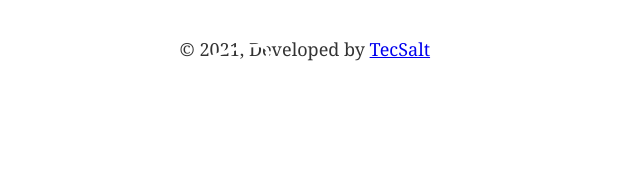
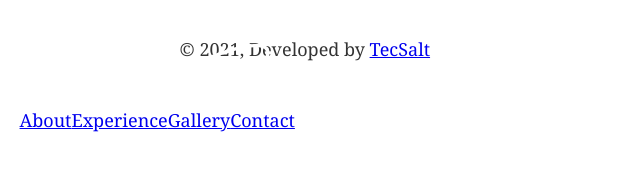
Before and after one commit to abisalde/gatsby-single-page, a Gatsby site: page / in a window 1280 px wide. Shown: the whole page, without its empty margins (0-640 px from the left). Built offline with nearby package versions, Linux system fonts and the light colour scheme; Gatsby itself is replaced by a stand-in of ours.

Commit message:
navigation bar

```diff
--- a/gatsby-config.js
+++ b/gatsby-config.js
@@ -29,8 +29,13 @@ module.exports = {
             },
         },
         `gatsby-plugin-gatsby-cloud`,
-    // this (optional) plugin enables Progressive Web App + Offline functionality
-    // To learn more, visit: https://gatsby.dev/offline
-    // `gatsby-plugin-offline`,
+        `gatsby-plugin-anchor-links`,
+        {
+            resolve: `gatsby-plugin-anchor-links`,
+            options: {
+                offset: -100,
+                duration: 500,
+            },
+        },
     ],
 }
--- a/package.json
+++ b/package.json
@@ -6,6 +6,7 @@
   "author": "Kyle Mathews <mathews.kyle@gmail.com>",
   "dependencies": {
     "gatsby": "^3.2.1",
+    "gatsby-plugin-anchor-links": "^1.2.1",
     "gatsby-plugin-gatsby-cloud": "^2.2.0",
     "gatsby-plugin-image": "^1.2.0",
     "gatsby-plugin-manifest": "^3.2.0",
--- a/src/components/header.js
+++ b/src/components/header.js
@@ -1,6 +1,7 @@
 import * as React from "react"
 import PropTypes from "prop-types"
 import { Link } from "gatsby"
+import Navbar from "./navbar"
 
 const Header = ({ siteTitle }) => (
     <header
@@ -28,6 +29,7 @@ const Header = ({ siteTitle }) => (
                     {siteTitle}
                 </Link>
             </h1>
+            <Navbar />
         </div>
     </header>
 )
--- a/src/components/navbar.js
+++ b/src/components/navbar.js
@@ -1,11 +1,41 @@
 import * as React from "react"
+import { AnchorLink } from "gatsby-plugin-anchor-links"
 
 const Navbar = () => {
     return (
         <nav>
-            <ul>
-                <li></li>
-            </ul>
+            <AnchorLink
+                to="#about"
+                title="about"
+                className="nav_links"
+                stripHash
+            >
+                <span>About</span>
+            </AnchorLink>
+            <AnchorLink
+                to="#experience"
+                title="experience"
+                className="nav_links"
+                stripHash
+            >
+                <span>Experience</span>
+            </AnchorLink>
+            <AnchorLink
+                to="#gallery"
+                title="gallery"
+                className="nav_links"
+                stripHash
+            >
+                <span>Gallery</span>
+            </AnchorLink>
+            <AnchorLink
+                to="#contact"
+                title="contact"
+                className="nav_links"
+                stripHash
+            >
+                <span>Contact</span>
+            </AnchorLink>
         </nav>
     )
 }
```
Also changed, not shown: 1 other file. Lines whose indentation alone changed are shown as unchanged.
